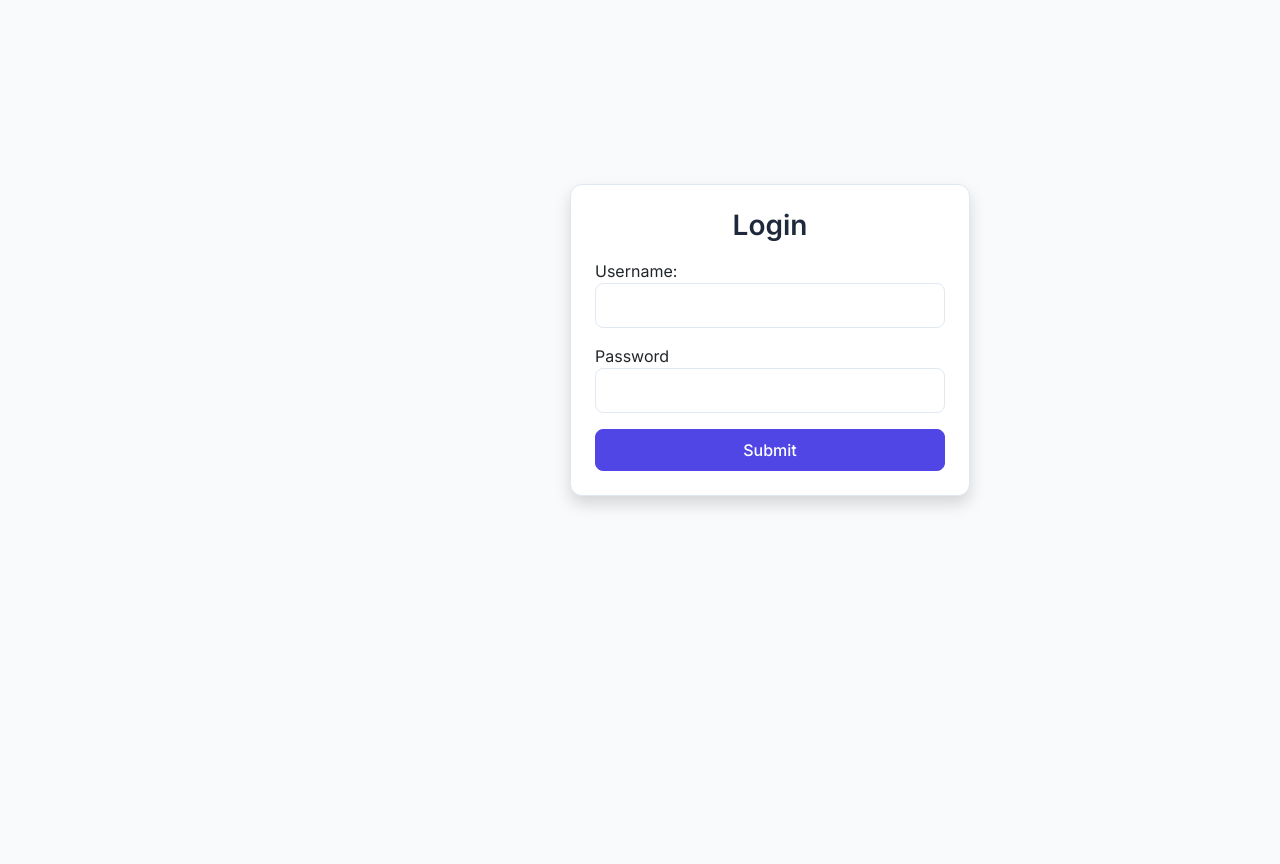
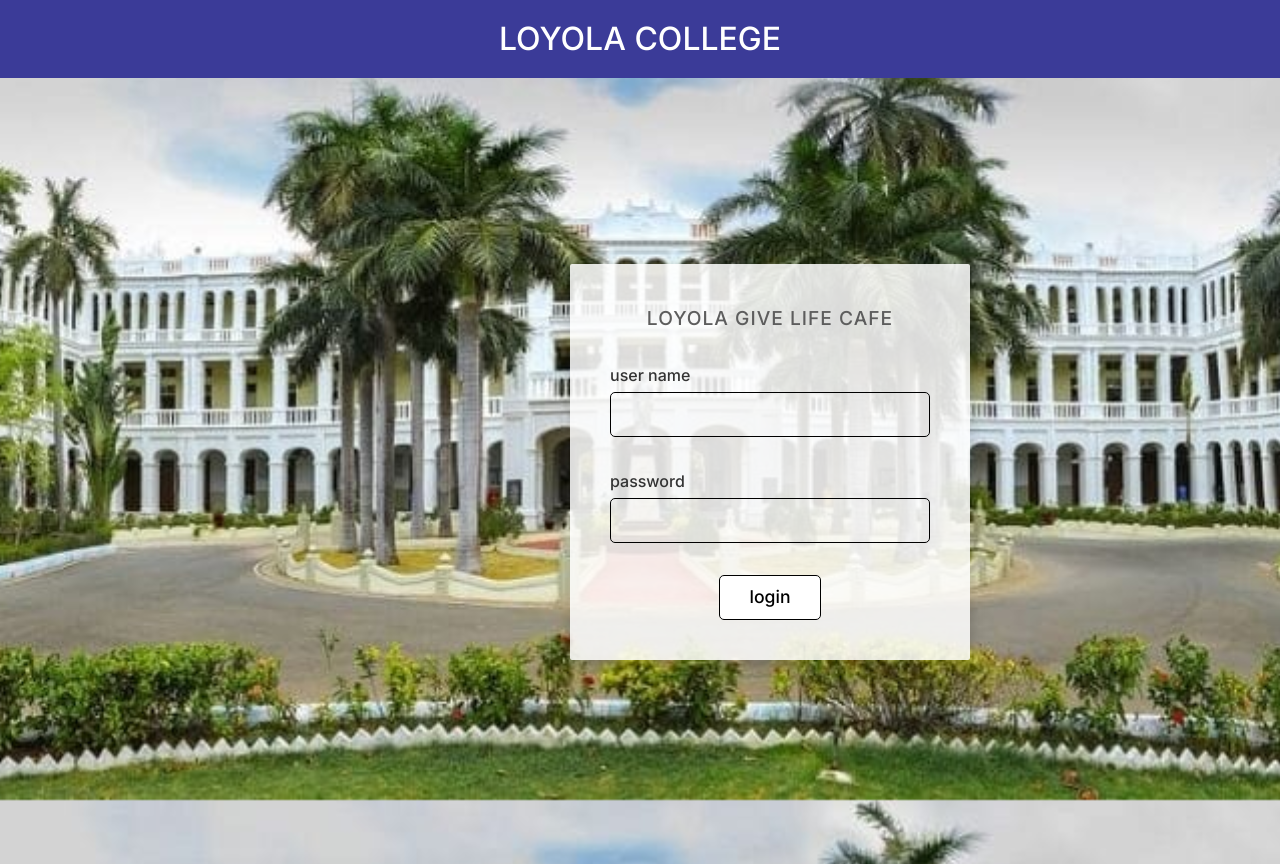
Before and after one commit to 24pds001/Give-life-erp, a Django app: page / in a window 1280 px wide. Before the commit the page ends 507 px from the top, so only its background shows below. Run offline with Django 4.2, Linux system fonts and the light colour scheme.

Commit message:
loin page

```diff
--- /dev/null
+++ b/core/static/core/css/login.css
@@ -0,0 +1,85 @@
+body {
+    background-image: url('../images/loyola_bg.jpg');
+    background-size: cover;
+    background-position: center;
+    background-repeat: no-repeat;
+    background-attachment: fixed;
+    height: 100vh;
+    margin: 0;
+    font-family: 'Inter', sans-serif;
+}
+
+.login-header {
+    background-color: #3b3b98; /* Purple similar to reference */
+    color: white;
+    text-align: center;
+    padding: 15px 0;
+    font-size: 2rem;
+    font-weight: 500;
+    text-transform: uppercase;
+    width: 100%;
+    position: fixed;
+    top: 0;
+    left: 0;
+    z-index: 1000;
+}
+
+.login-container {
+    height: 100vh;
+    display: flex;
+    justify-content: center;
+    align-items: center;
+    padding-top: 60px; /* Offset for header */
+}
+
+.login-card {
+    background-color: rgba(255, 255, 255, 0.85); /* Semi-transparent white */
+    padding: 40px;
+    width: 400px;
+    text-align: center;
+    box-shadow: 0 4px 15px rgba(0, 0, 0, 0.2);
+    border-radius: 2px; /* Slight rounded corners or 0 for sharp */
+}
+
+.login-title {
+    color: #5d5d5d;
+    font-size: 1.2rem;
+    font-weight: 500;
+    margin-bottom: 30px;
+    text-transform: uppercase;
+    letter-spacing: 1px;
+}
+
+.login-card .form-control {
+    border: 1px solid #000; /* Dark border as in reference */
+    border-radius: 5px; /* Sketchy look? No, keeping it clean but distinct */
+    margin-bottom: 2rem;
+    background: transparent;
+}
+
+.login-card label {
+    font-weight: 500;
+    color: #333;
+    float: left;
+    margin-bottom: 5px;
+}
+
+.btn-login {
+    background-color: white;
+    color: #000;
+    border: 1px solid #000;
+    padding: 8px 30px;
+    font-size: 1.1rem;
+    width: auto;
+    border-radius: 5px;
+    transition: all 0.3s;
+}
+
+.btn-login:hover {
+    background-color: #f0f0f0;
+}
+
+/* Override bootstrap default container behavior if needed */
+.wrapper {
+    background: transparent !important;
+}
--- a/core/templates/core/base.html
+++ b/core/templates/core/base.html
@@ -15,6 +15,7 @@
     <link rel="stylesheet" href="https://cdn.jsdelivr.net/npm/bootstrap-icons@1.10.5/font/bootstrap-icons.css">
     <!-- Custom CSS -->
     <link rel="stylesheet" href="{% static 'core/css/styles.css' %}?v=2">
+    {% block css %}{% endblock %}
 </head>
 
 <body>
--- a/core/templates/core/login.html
+++ b/core/templates/core/login.html
@@ -1,19 +1,29 @@
 {% extends 'core/base.html' %}
+{% load static %}
+
+{% block css %}
+<link rel="stylesheet" href="{% static 'core/css/login.css' %}">
+{% endblock %}
+
 {% block content %}
-<div class="d-flex justify-content-center align-items-center" style="height: 80vh;">
-    <div class="card shadow p-4" style="width: 400px;">
-        <h3 class="text-center mb-3">Login</h3>
+<div class="login-header">
+    LOYOLA COLLEGE
+</div>
+
+<div class="login-container">
+    <div class="login-card">
+        <div class="login-title">LOYOLA GIVE LIFE CAFE</div>
         <form method="post">
             {% csrf_token %}
             <div class="mb-3">
-                <label>Username:</label>
+                <label>user name</label>
                 <input type="text" name="username" class="form-control" required>
             </div>
             <div class="mb-3">
-                <label>Password</label>
+                <label>password</label>
                 <input type="password" name="password" class="form-control" required>
             </div>
-            <button type="submit" class="btn btn-primary w-100">Submit</button>
+            <button type="submit" class="btn btn-login">login</button>
         </form>
     </div>
 </div>
```
Also changed, not shown: core/static/core/images/loyola_bg.jpg (added).
